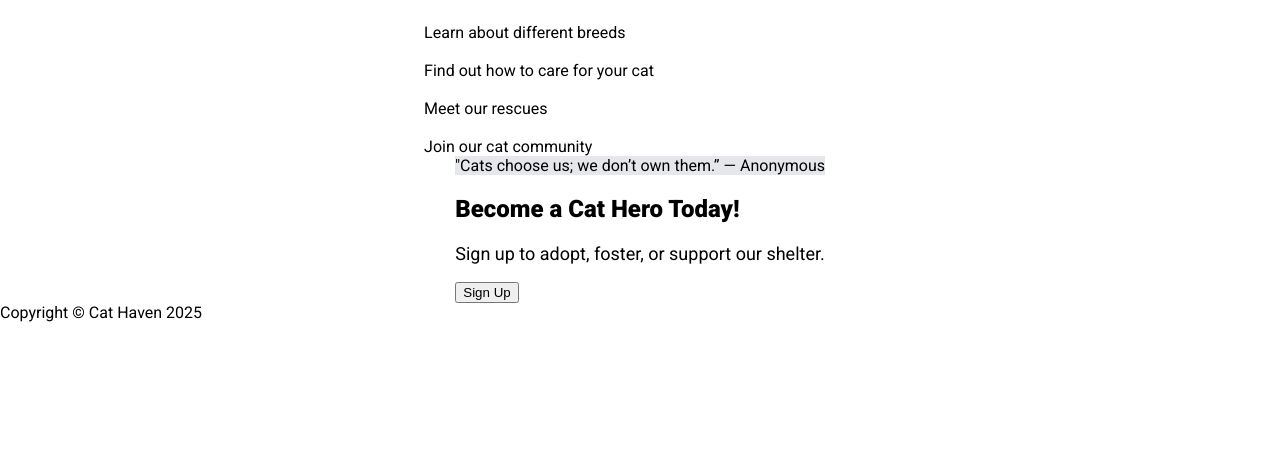
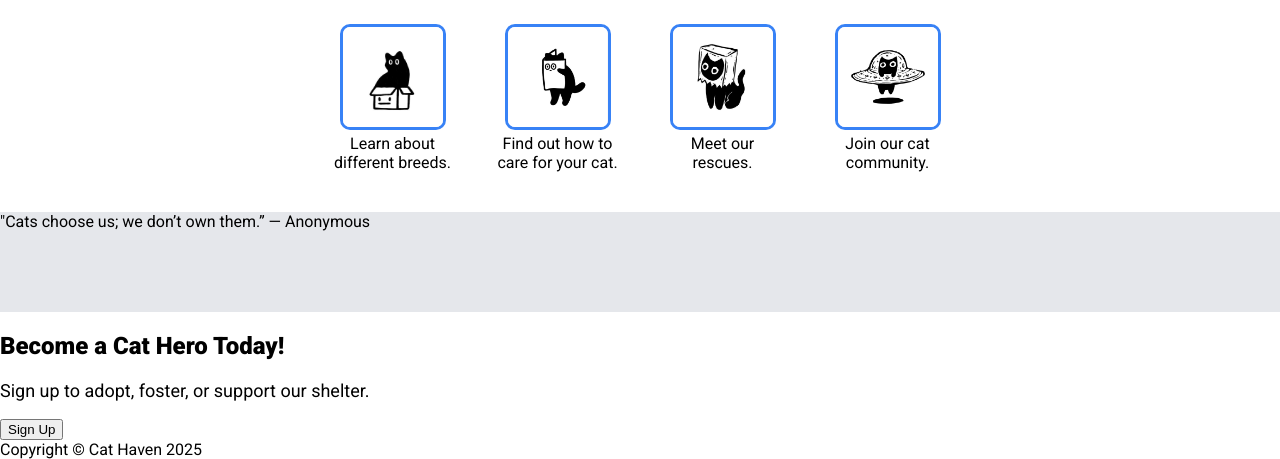
Before and after one commit to aeon45525/Project-Landing-Page, a plain HTML site: page index.html in a window 1280 px wide. Shown: the part 438-897 px from the top of the page. Before the commit the page ends 800 px from the top, so only its background shows below. Drawn offline with Linux system fonts and the light colour scheme.

Commit message:
added css for info section

```diff
--- a/index.html
+++ b/index.html
@@ -25,21 +25,29 @@
             <p>Join our cozy corner of the internet made just for cat lovers. Adopt, learn, and fall in love with furry friends.</p>
             <button>Meet the Cats</button>
         </div>
-        <img src="images/logo.png" alt="cat" height="200" width="300">
+        <img src="images/logo.png" alt="logo" height="200" width="300">
     </div>
 
     <div class="main-content">
     <div class="info">
         <h2>Discover the World of Cats</h2>
         <div class="info-container">
-            <img src="" alt="">
-            <div class="text">Learn about different breeds</div>
-            <img src="" alt="">
-            <div class="text">Find out how to care for your cat</div>
-            <img src="" alt="">
-            <div class="text">Meet our rescues</div>
-            <img src="" alt="">
-            <div class="text">Join our cat community</div>
+            <div class="item">
+                <img src="images/breed.png" alt="cat" height="100" width="100">
+                <div class="text">Learn about different breeds.</div>
+            </div>
+            <div class="item">
+                <img src="images/care.png" alt="cat" height="100" width="100">
+                <div class="text">Find out how to care for your cat.</div>
+            </div>
+            <div class="item">
+                <img src="images/rescues.png" alt="cat" height="100" width="100">
+                <div class="text">Meet our rescues.</div>
+            </div>
+            <div class="item">
+                <img src="images/community.png" alt="cat" height="100" width="100">
+                <div class="text">Join our cat community.</div>
+            </div>
         </div>
     </div>
 
--- a/style.css
+++ b/style.css
@@ -72,22 +72,47 @@ p {
 }
 
 /* MAIN CONTENT */
-.main-content {
+/* .main-content {
     display: flex;
     flex-direction: column;
     align-items: center;
     padding: 0 200px;
+} */
+
+/* INFO */
+.info {
+    display: flex;
+    flex-direction: column;
+    align-items: center;
+    text-align: center;
+    margin: 40px 0px;
 }
 
-/* INFO */
 .info h2 {
     font-size: 36px;
     color: #1f2937;
     font-weight: 900;
+    margin: 0;
+    padding-bottom: 40px;
+}
+
+.info-container {
+    display: flex;
+    gap: 40px;
+}
+
+.info-container img {
+    border: 3px solid #3882f6;
+    border-radius: 10px;
+}
+
+.item  {
+    max-width: 125px;
 }
 
 /* QUOTE */
 .quote {
     display: flex;
+    height: 100px;
     background-color: #e5e7eb;
 }
```
Also changed, not shown: images/breed.png (added), images/care.png (added), images/community.png (added), images/image copy.png (deleted), images/image.png (deleted), images/rescues.png (added).
